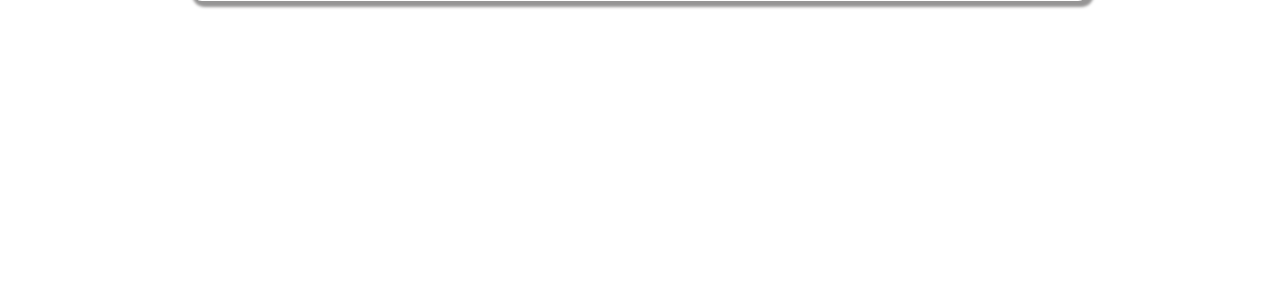
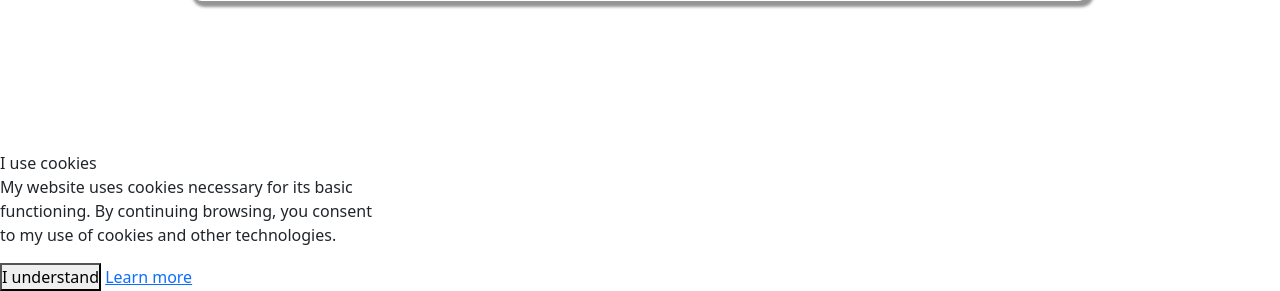
Before and after one commit to s3891667/Full_Stack_Website, a PHP site: page /home.php in a window 1280 px wide. Shown: the part 1525-1816 px from the top of the page. Before the commit the page ends 1534 px from the top, so only its background shows below. Run offline with PHP 8.4, Linux system fonts and the light colour scheme; the visitor is signed in with stand-in values (Sample User, id 1).

Commit message:
add cookies to index and home

```diff
--- a/www/home.php
+++ b/www/home.php
@@ -46,10 +46,12 @@ function welcome()
     <link rel="stylesheet" href="../css/bootstrap.css">
     <link rel="stylesheet" href="../css/carousel.css">
     <script src="../JS/bootstrap.min.js"></script>
+    <script src="../JS/cookies_content.js"></script>
     <title>Homepage</title>
 </head>
 
 <body>
+
     <header>
         <nav id="colorsetup1" class="navbar navbar-expand-lg navbar-light">
             <div class="container-fluid">
@@ -170,6 +172,15 @@ function welcome()
             <a class="footer_tab" href="#">Contact Information</a>
         </div>
     </footer>
+    <div class="wrapper"></div>
+    <div class="cookie-container">
+        <div>I use cookies</div>
+        <p>My website uses cookies necessary for its basic <br>functioning. By continuing browsing, you consent <br>to
+            my use of cookies and other technologies.
+        </p>
+        <button class="accept-button">I understand</button>
+        <a href="#">Learn more</a>
+    </div>
 </body>
 
 </html>
```
Also changed, not shown: www/index.php (+10 -0 lines), www/login.php (+11 -0 lines).
